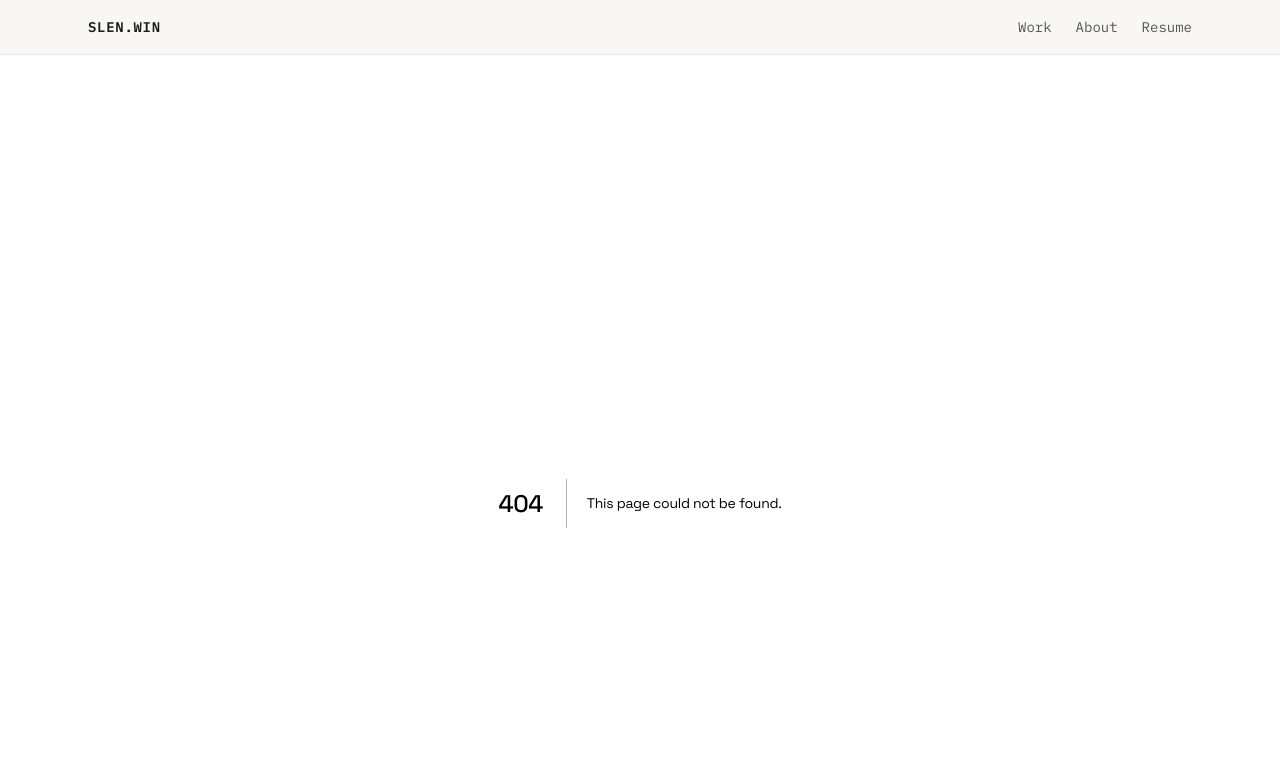
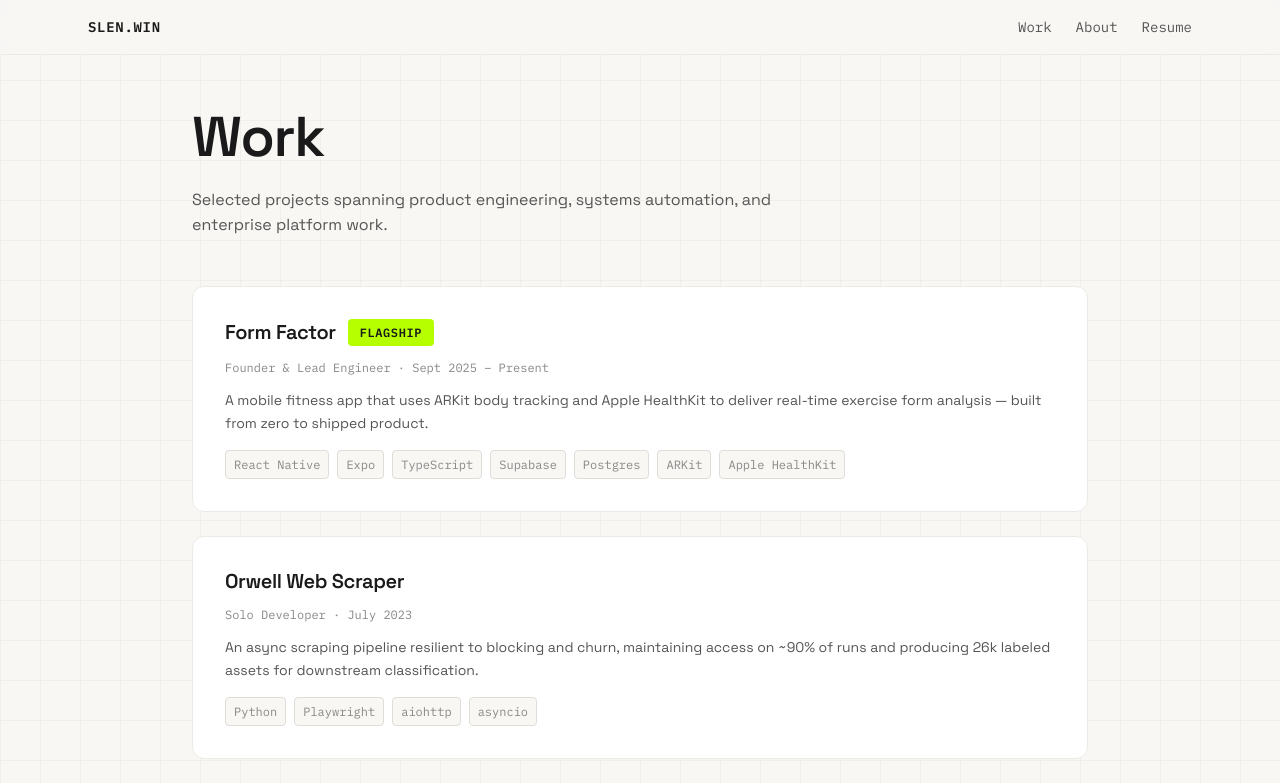
Before and after one commit to ThyDrSlen/slen-portfolio, a Next.js app: page /work in a window 1280 px wide. Before the commit this address had no page. Shown: the top 783 px of the page. Built offline with nearby package versions, Linux system fonts and the light colour scheme.

Commit message:
feat(work): add work index overview

```diff
--- /dev/null
+++ b/src/app/work/page.tsx
@@ -0,0 +1,112 @@
+import Link from "next/link";
+import { caseStudies } from "@/content/case-studies";
+
+export default function WorkIndex() {
+  return (
+    <div className="container">
+      <h1 data-testid="work-page-title" style={{ marginBottom: "var(--space-4)" }}>
+        Work
+      </h1>
+      <p
+        style={{
+          color: "var(--color-text-secondary)",
+          marginBottom: "var(--space-12)",
+          maxWidth: "40rem",
+        }}
+      >
+        Selected projects spanning product engineering, systems automation, and
+        enterprise platform work.
+      </p>
+
+      <div
+        data-testid="work-grid"
+        style={{
+          display: "grid",
+          gap: "var(--space-6)",
+        }}
+      >
+        {caseStudies.map((cs) => (
+          <Link
+            key={cs.slug}
+            href={`/work/${cs.slug}`}
+            data-testid={`case-study-card-${cs.slug}`}
+            style={{
+              display: "block",
+              padding: "var(--space-8)",
+              background: "var(--color-bg-elevated)",
+              border: "1px solid var(--color-border-light)",
+              borderRadius: "var(--radius-lg)",
+              textDecoration: "none",
+              transition: "border-color var(--duration-fast) var(--easing)",
+            }}
+          >
+            <div
+              style={{
+                display: "flex",
+                alignItems: "center",
+                gap: "var(--space-3)",
+                marginBottom: "var(--space-3)",
+                flexWrap: "wrap",
+              }}
+            >
+              <h2 style={{ fontSize: "var(--text-xl)" }}>{cs.title}</h2>
+              {cs.disclosure.anonymizationLevel === "anonymized" && (
+                <span className="steel-badge">Anonymized</span>
+              )}
+              {cs.slug === "form-factor" && (
+                <span className="accent-badge">Flagship</span>
+              )}
+            </div>
+
+            <p
+              className="mono"
+              style={{
+                fontSize: "var(--text-xs)",
+                color: "var(--color-text-muted)",
+                marginBottom: "var(--space-3)",
+              }}
+            >
+              {cs.role} &middot; {cs.period}
+            </p>
+
+            <p
+              style={{
+                color: "var(--color-text-secondary)",
+                fontSize: "var(--text-sm)",
+                lineHeight: 1.6,
+                marginBottom: "var(--space-4)",
+              }}
+            >
+              {cs.summary}
+            </p>
+
+            <div
+              style={{
+                display: "flex",
+                flexWrap: "wrap",
+                gap: "var(--space-2)",
+              }}
+            >
+              {cs.techStack.map((tech) => (
+                <span
+                  key={tech}
+                  className="mono"
+                  style={{
+                    fontSize: "var(--text-xs)",
+                    padding: "var(--space-1) var(--space-2)",
+                    background: "var(--color-bg)",
+                    border: "1px solid var(--color-border)",
+                    borderRadius: "var(--radius-sm)",
+                    color: "var(--color-text-muted)",
+                  }}
+                >
+                  {tech}
+                </span>
+              ))}
+            </div>
+          </Link>
+        ))}
+      </div>
+    </div>
+  );
+}
```
Also changed, not shown: 1 other file (tests, documents, lock files or other folders).
